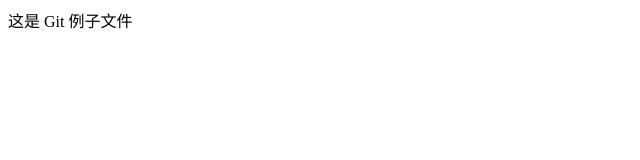
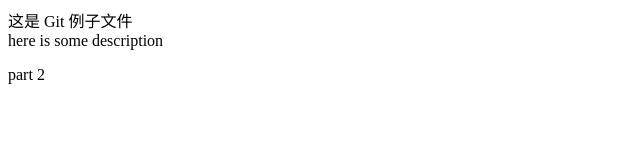
Before and after one commit to KyleBing/git, a plain HTML site: page index.html in a window 1280 px wide. Shown: the whole page, without its empty margins (0-640 px from the left). Drawn offline with Linux system fonts and the light colour scheme.

Commit message:
add content

```diff
--- a/index.html
+++ b/index.html
@@ -9,5 +9,10 @@
 </head>
 <body>
  这是 Git 例子文件
+<div>
+   here is some description
+</div>
+
+<p>part 2</p>
 </body>
 </html>
```
